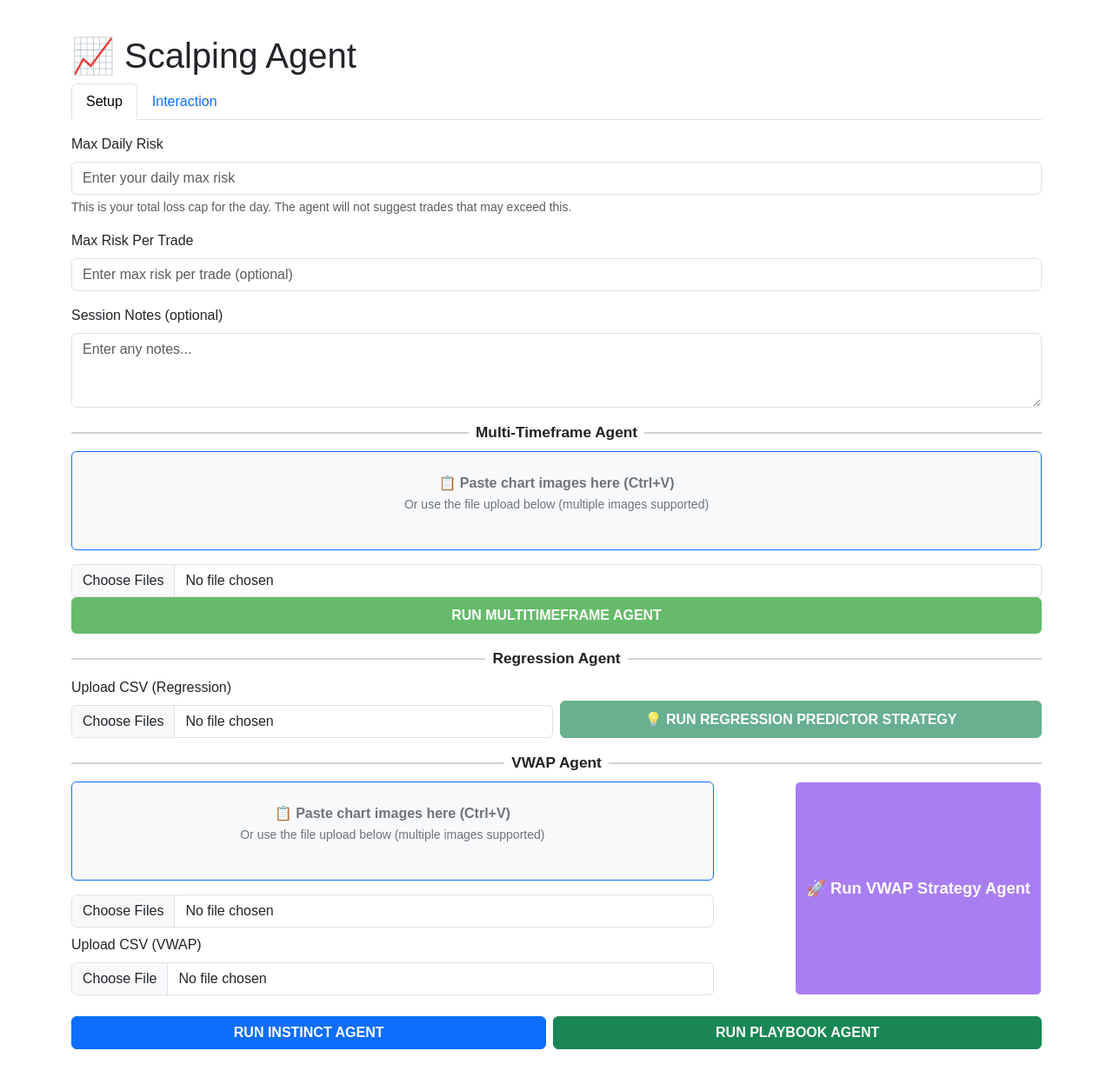
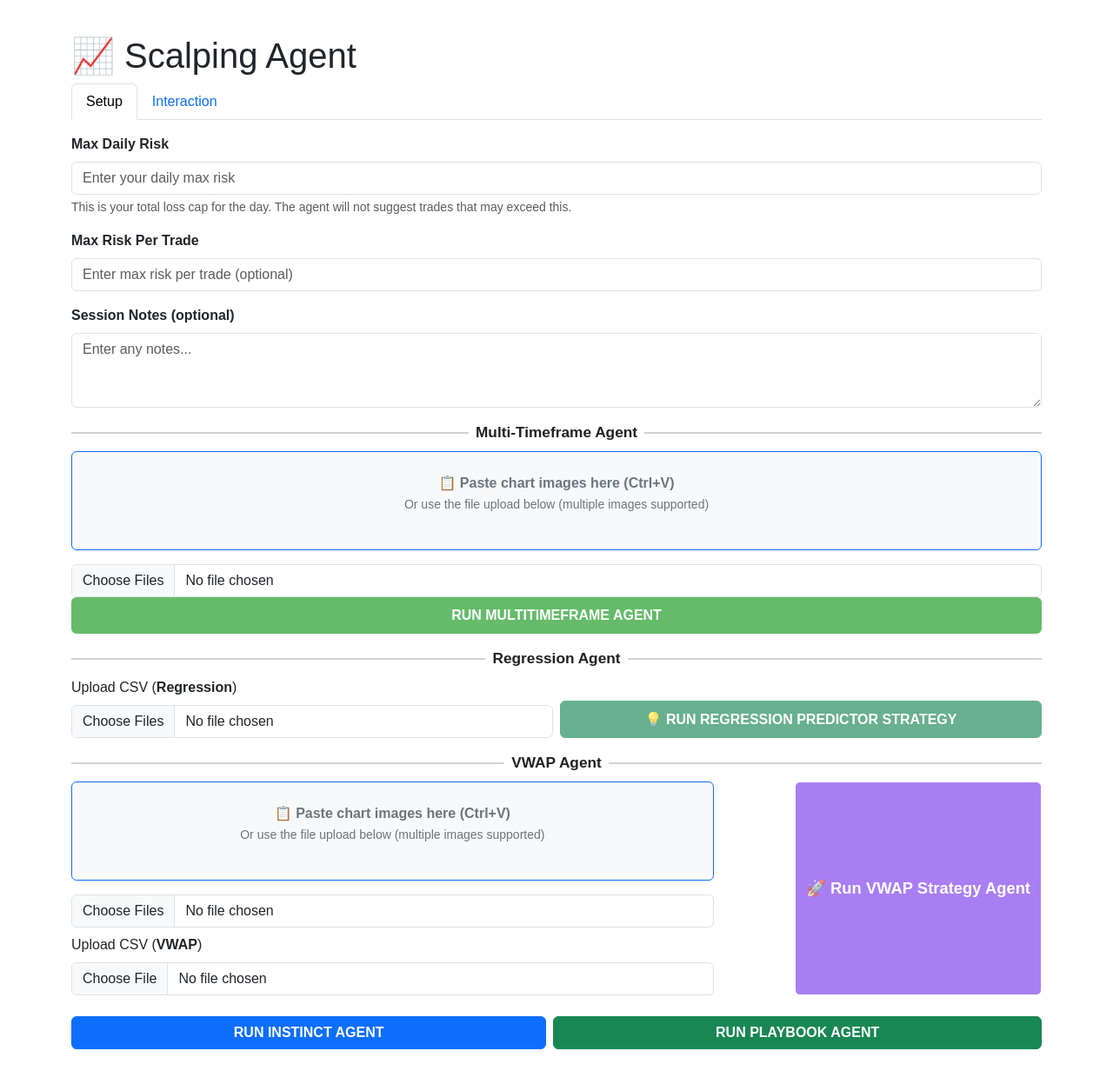
Before and after one commit to OfirItzhaky/intra-algo, a Flask app: page /scalp-agent in a window 1280 px wide. Shown: the whole page at 87% size. Run offline with Flask 3, Linux system fonts and the light colour scheme; parts of the project's set-up code (start-up, migrations or seed data) failed here and were passed over; some libraries are stand-ins or nearby versions.

Commit message:
ui fixes

```diff
--- a/research_agent/templates/scalp_agent.html
+++ b/research_agent/templates/scalp_agent.html
@@ -85,16 +85,16 @@
       <div class="tab-pane fade show active" id="setup" role="tabpanel" aria-labelledby="setup-tab">
         <form id="setup-form" method="POST" enctype="multipart/form-data" class="mb-4">
           <div class="mb-3">
-            <label for="max_risk" class="form-label">Max Daily Risk</label>
+            <label for="max_risk" class="form-label fw-bold">Max Daily Risk</label>
             <input type="number" step="any" class="form-control" id="max_risk" name="max_risk" placeholder="Enter your daily max risk" required>
             <div class="form-text">This is your total loss cap for the day. The agent will not suggest trades that may exceed this.</div>
           </div>
           <div class="mb-3">
-            <label for="max_risk_per_trade" class="form-label">Max Risk Per Trade</label>
+            <label for="max_risk_per_trade" class="form-label fw-bold">Max Risk Per Trade</label>
             <input type="number" step="any" class="form-control" id="max_risk_per_trade" name="max_risk_per_trade" placeholder="Enter max risk per trade (optional)">
           </div>
           <div class="mb-3">
-            <label for="session_notes" class="form-label">Session Notes (optional)</label>
+            <label for="session_notes" class="form-label fw-bold">Session Notes (optional)</label>
             <textarea class="form-control" id="session_notes" name="session_notes" rows="3" placeholder="Enter any notes..."></textarea>
           </div>
           <div class="mb-2 d-flex align-items-center">
@@ -120,7 +120,7 @@
           </div>
           <div class="mb-3 d-flex flex-row gap-2" style="width: 100%; align-items: end;">
             <div style="flex: 1;">
-              <label for="csv_file" class="form-label">Upload CSV (Regression)</label>
+              <label for="csv_file" class="form-label">Upload CSV (<span class="fw-bold">Regression</span>)</label>
               <input type="file" class="form-control" id="csv_file" name="csv_file" accept=".csv,.txt,.xlsx,.xls" multiple>
             </div>
             <div style="flex: 1; display: flex; align-items: flex-end;">
@@ -164,7 +164,7 @@
                 <input type="file" class="form-control" id="vwap_image_file" name="vwap_image_file" accept="image/*" multiple style="margin-top: 8px;">
               </div>
               <div>
-                <label for="vwap_csv_file" class="form-label">Upload CSV (VWAP)</label>
+                <label for="vwap_csv_file" class="form-label">Upload CSV (<span class="fw-bold">VWAP</span>)</label>
                 <input type="file" class="form-control" id="vwap_csv_file" name="vwap_csv_file" accept=".csv,.txt,.xlsx,.xls">
               </div>
             </div>
```
